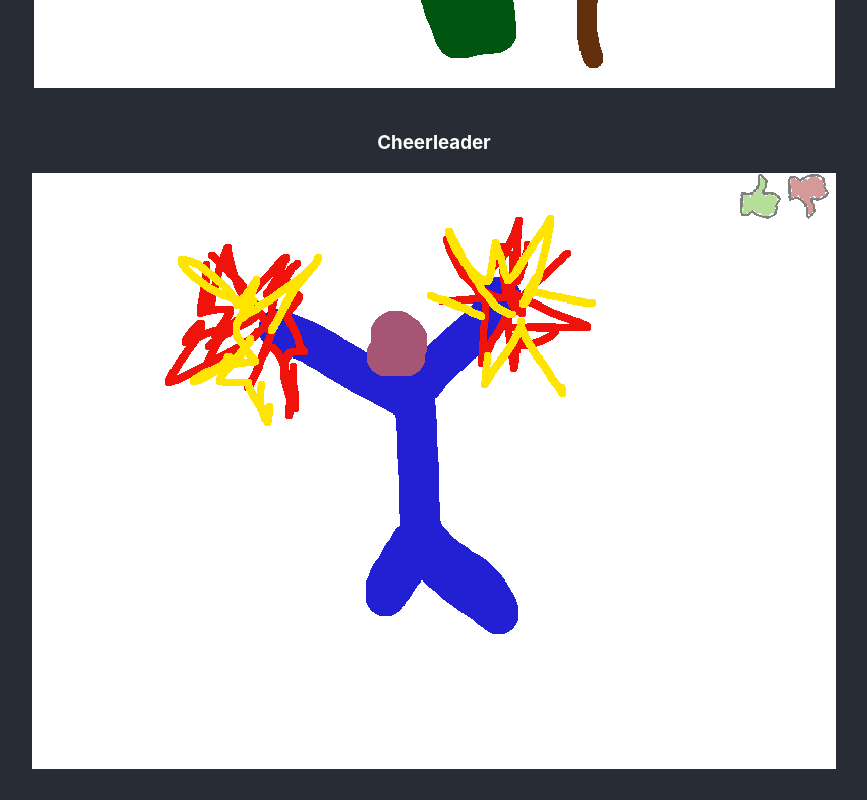
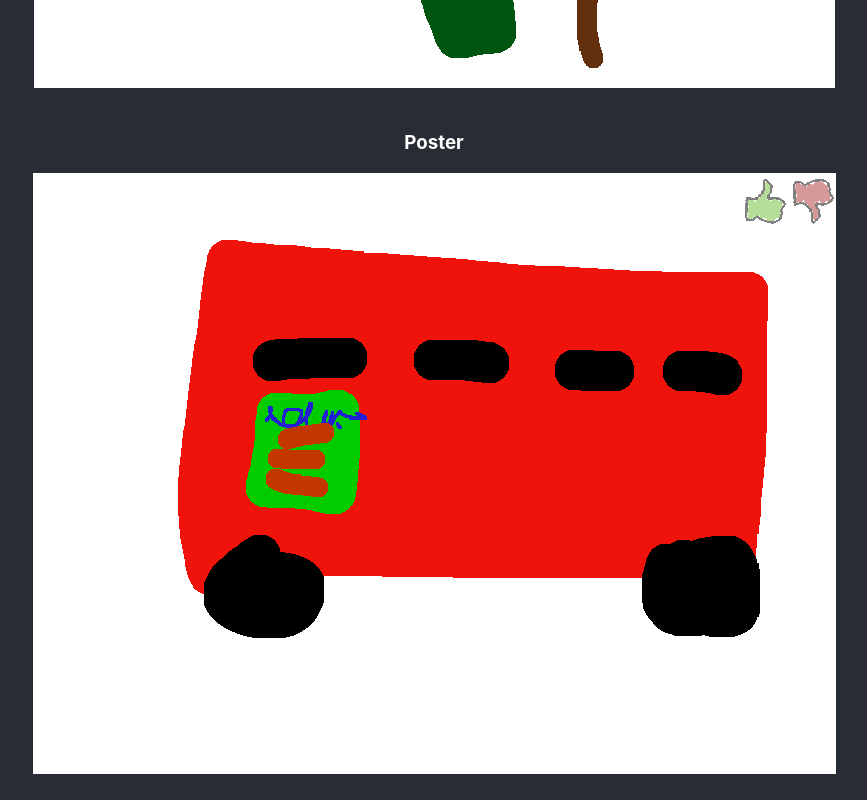
Before and after one commit to skemp42/big-conga, a React (Create React App) app: page / in a window 1280 px wide. Shown: the part 8500-9300 px from the top of the page, without its empty margins (206-1073 px from the left). Built offline with nearby package versions, Linux system fonts and the light colour scheme.

Commit message:
Fix poster image

```diff
--- a/src/App.tsx
+++ b/src/App.tsx
@@ -87,8 +87,8 @@ const App = (): ReactElement => {
         <img src="../img/pine-cone.png" alt="pine cone" />
         <h3>Gandalf</h3>
         <img src="../img/gandalf.png" alt="gandalf" />
-        <h3>Cheerleader</h3>
-        <img src="../img/cheerleader.png" alt="cheerleader" />
+        <h3>Poster</h3>
+        <img src="../img/poster.png" alt="poster" />
         <h3>Cement</h3>
         <img src="../img/cement.png" alt="cement" />
       </div>
```
